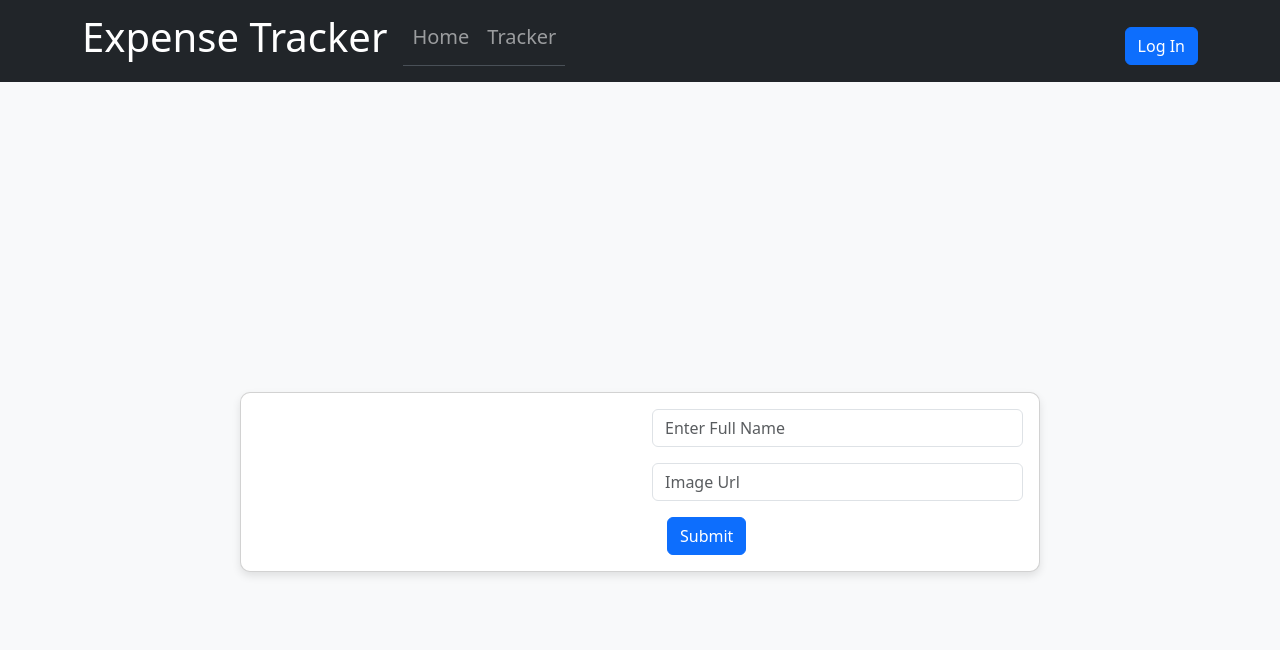
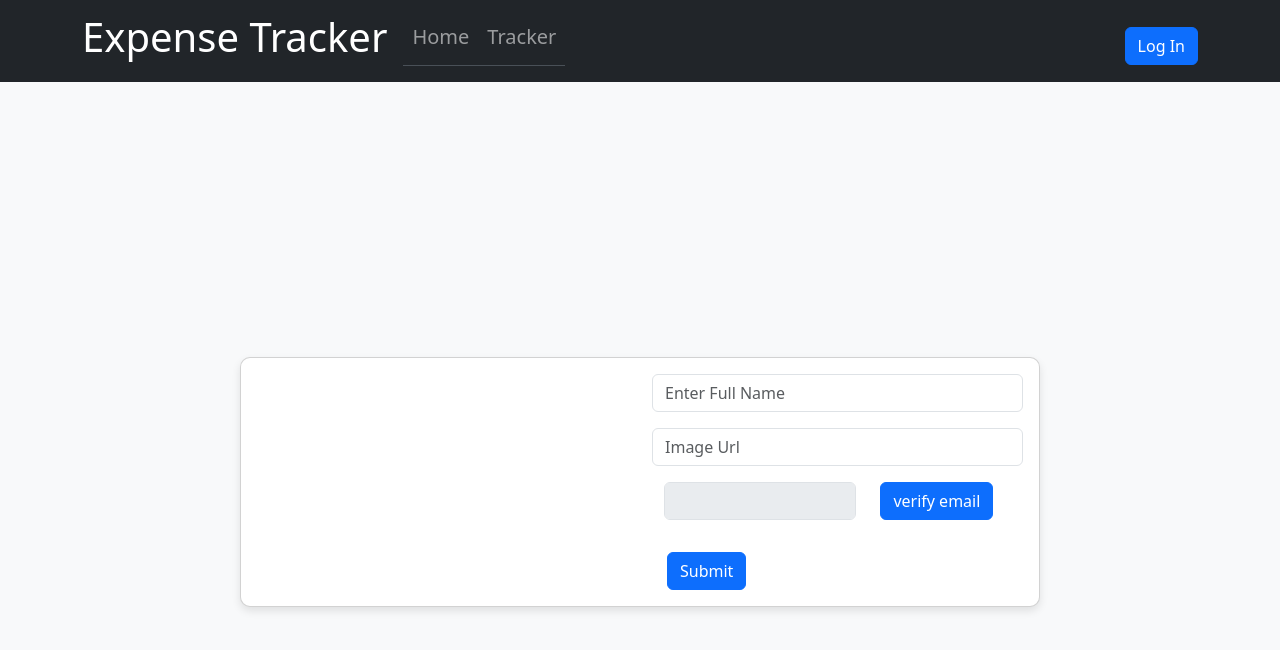
Before and after one commit to Siddharth0101/React-Expense_Tracker, a React (Create React App) app: page /profile in a window 1280 px wide. Shown: the top 650 px of the page. Built offline with nearby package versions, Linux system fonts and the light colour scheme; no server answers.

Commit message:
verifyEmall&&pass

```diff
--- a/src/App.js
+++ b/src/App.js
@@ -7,6 +7,7 @@ import Welcome from "./pages/Welcome/Welcome";
 import AuthProvider from "./store/AuthProvider";
 import Profile from "./pages/Profile/Profile";
 import { useState } from "react";
+import Tracker from "./pages/Tracker/Tracker";
 
 function App() {
   const [onHeader, setOnHeader] = useState();
@@ -30,6 +31,10 @@ function App() {
           path: "/profile",
           element: <Profile OnHeader={headerHandler} />,
         },
+        {
+          path: "/tracker",
+          element: <Tracker />,
+        },
       ],
     },
   ]);
--- a/src/pages/Authentication/Authentication.js
+++ b/src/pages/Authentication/Authentication.js
@@ -16,6 +16,29 @@ const Authentication = () => {
   const emailRef = useRef();
   const passRef = useRef();
   const confirmPassRef = useRef();
+  const forgotPassHandler = async (event) => {
+    event.preventDefault();
+    const emailInp = emailRef.current.value;
+    const response = await fetch(
+      "https://identitytoolkit.googleapis.com/v1/accounts:sendOobCode?key=AIzaSyC_9FkN0G0MqW3Uty3KRdVV2XzE-tuzQeI",
+      {
+        method: "POST",
+        headers: {
+          "Content-Type": "application/json",
+        },
+        body: JSON.stringify({
+          requestType: "PASSWORD_RESET",
+          email: emailInp,
+        }),
+      }
+    );
+    if (response.ok) {
+      const data = await response.json();
+    }
+    if (!response.ok) {
+      const data = await response.json();
+    }
+  };
   const switchAuthModeHandler = () => {
     setIsLogin((prevState) => !prevState);
     setShowAlert(false);
@@ -207,6 +230,9 @@ const Authentication = () => {
             </Button>
           </div>
         </Card.Body>
+        <Button variant="outline-dark" size="lg" onClick={forgotPassHandler}>
+          forgot password?
+        </Button>
       </Card>
     </div>
   );
--- a/src/pages/Profile/Profile.js
+++ b/src/pages/Profile/Profile.js
@@ -6,6 +6,7 @@ import Form from "react-bootstrap/Form";
 import Row from "react-bootstrap/Row";
 import Image from "react-bootstrap/Image";
 import AuthContext from "../../store/AuthContext";
+import { Container } from "react-bootstrap";
 const Profile = (props) => {
   const fullNameRef = useRef();
   const imageRef = useRef();
@@ -13,6 +14,34 @@ const Profile = (props) => {
   const [getName, setGetName] = useState();
   const [getImage, setGetImage] = useState();
   const [getUpdate, setGetUpdate] = useState(false);
+  const [emailUpdate, setEmailUpdate] = useState();
+  const [disableVerifyEmail, setDisableVerifyEmail] = useState(false);
+  const emailUpdateHandler = async (event) => {
+    event.preventDefault();
+    try {
+      const response = await fetch(
+        "https://identitytoolkit.googleapis.com/v1/accounts:sendOobCode?key=AIzaSyC_9FkN0G0MqW3Uty3KRdVV2XzE-tuzQeI",
+        {
+          method: "POST",
+          headers: {
+            "Content-Type": "application.json",
+          },
+          body: JSON.stringify({
+            requestType: "VERIFY_EMAIL",
+            idToken: authCtx.token,
+          }),
+        }
+      );
+      if (response.ok) {
+        const data = await response.json();
+        console.log(data);
+      }
+      if (!response.ok) {
+        const data = await response.json();
+        console.log(data);
+      }
+    } catch (error) {}
+  };
   const submitHandler = async (event) => {
     event.preventDefault();
     const fullNameInput = fullNameRef.current.value;
@@ -35,6 +64,7 @@ const Profile = (props) => {
       );
       if (response.ok) {
         const data = await response.json();
+        setDisableVerifyEmail(data.emailVerified);
         console.log(data);
       }
       if (!response.ok) {
@@ -61,7 +91,8 @@ const Profile = (props) => {
       );
       if (responseFetch.ok) {
         const data = await responseFetch.json();
-        if (data.users[0].displayName && data.users[0].photoUrl) {
+        setEmailUpdate(data.users[0].email);
+        if (!!data.users[0].displayName && !!data.users[0].photoUrl) {
           setGetUpdate(true);
         }
         setGetName(data.users[0].displayName);
@@ -90,13 +121,27 @@ const Profile = (props) => {
                   ref={fullNameRef}
                 />
               </Form.Group>
-              <Form.Group controlId="formGridImage">
+              <Form.Group controlId="formGridImage" className="mb-3">
                 <Form.Control
                   type="text"
                   placeholder="Image Url"
                   ref={imageRef}
                 />
               </Form.Group>
+              <Container>
+                <Row>
+                  <Col xs={7}>
+                    <Form.Group controlId="formGridName" className="mb-3">
+                      <Form.Control type="text" value={emailUpdate} disabled />
+                    </Form.Group>
+                  </Col>
+                  <Col>
+                    <Button onClick={emailUpdateHandler}>
+                      {!disableVerifyEmail ? "verify email" : "email verified"}
+                    </Button>
+                  </Col>
+                </Row>
+              </Container>
             </Col>
           </Row>
 
--- /dev/null
+++ b/src/pages/Tracker/Tracker.js
@@ -0,0 +1,4 @@
+const Tracker = () => {
+  return <div>Tracker</div>;
+};
+export default Tracker;
--- a/src/store/AuthProvider.js
+++ b/src/store/AuthProvider.js
@@ -11,6 +11,7 @@ const AuthProvider = (props) => {
     localStorage.removeItem("token");
     setGetToken();
   };
+
   const authContext = {
     token: getToken,
     isLogged: !!getToken,
```
